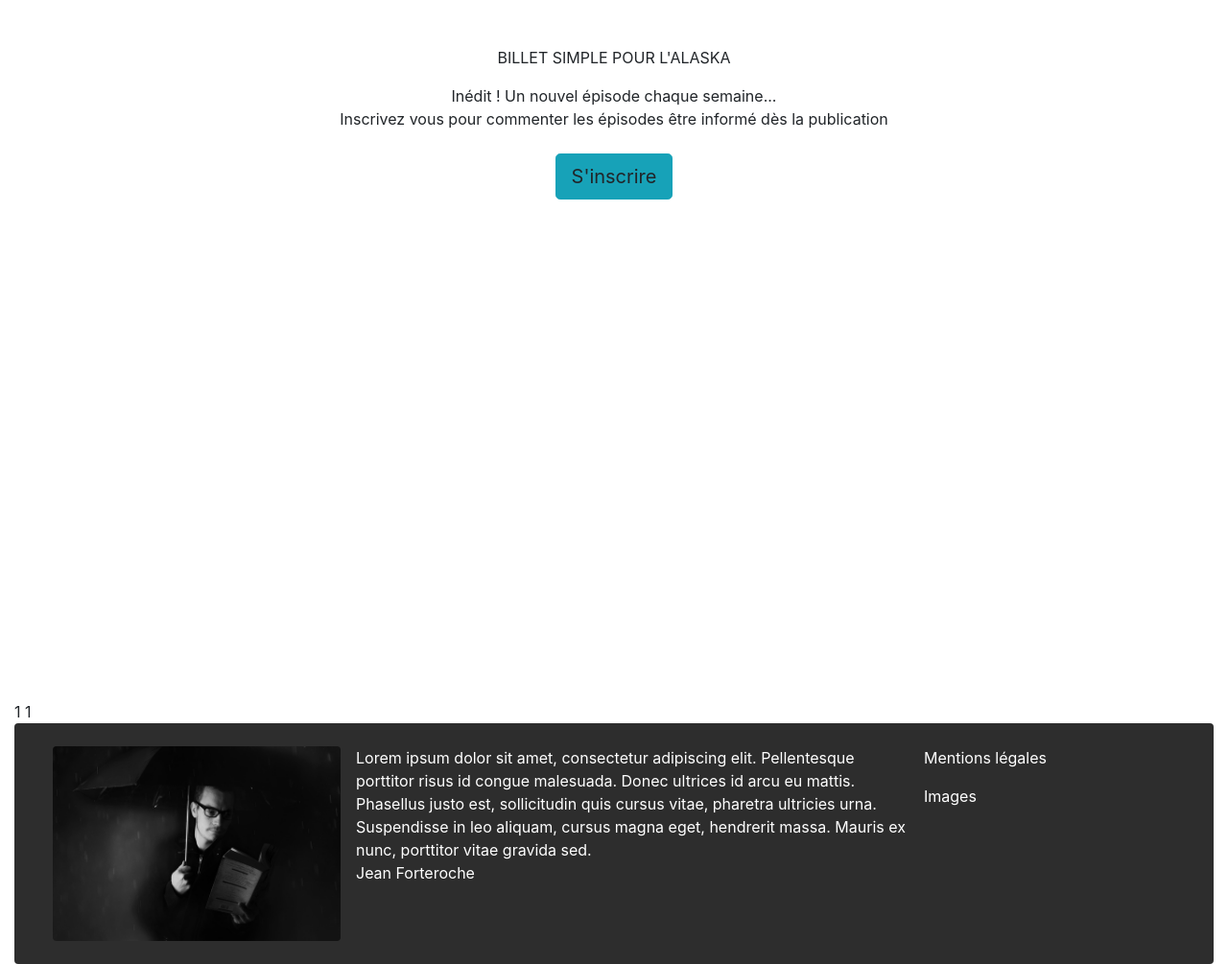
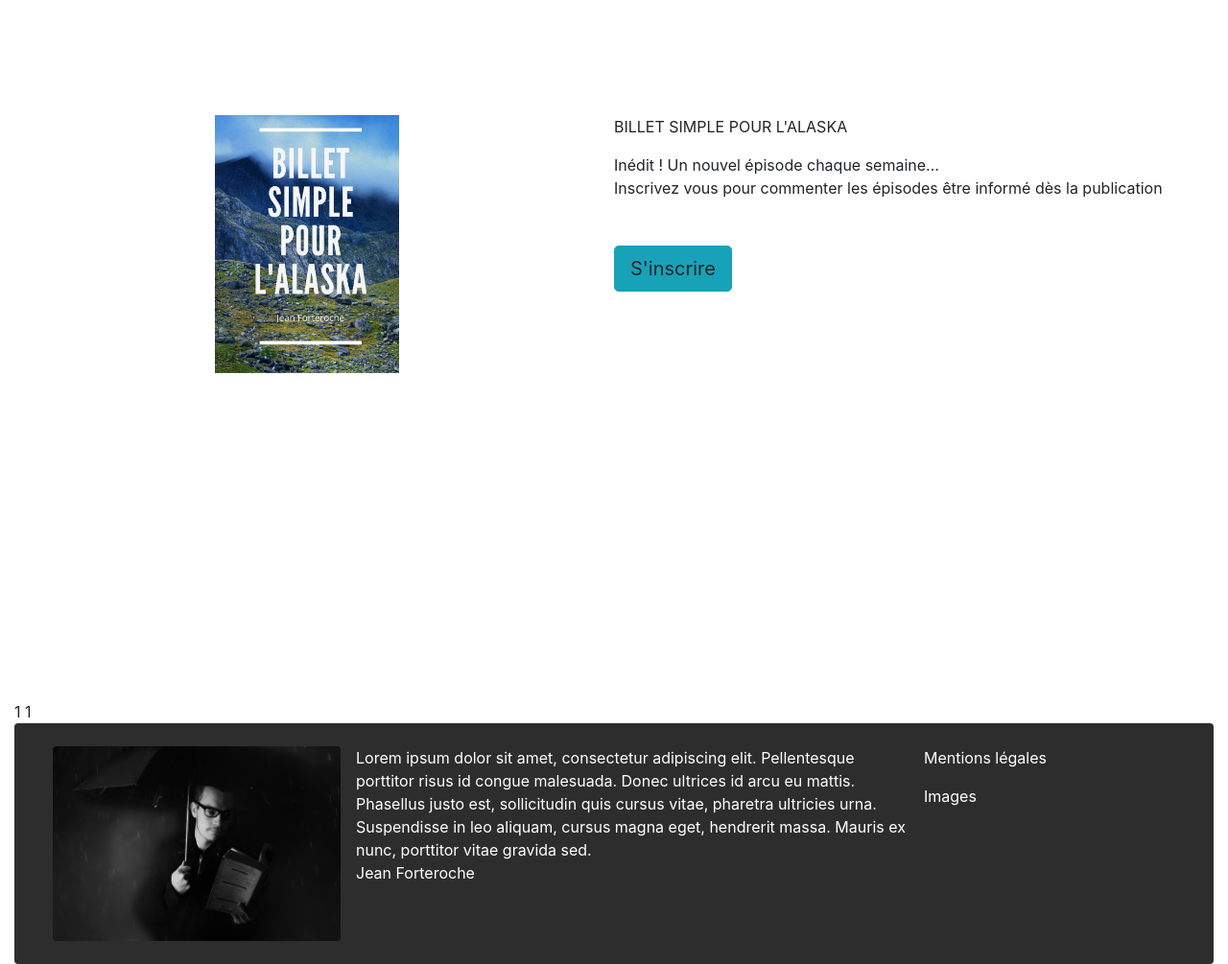
Before and after one commit to Leiwenn/CRUD-PHP-OOP, a PHP site: page / in a window 1280 px wide. Shown: the part 88-1093 px from the top of the page at 96% size. Run offline with PHP 8.4, Linux system fonts and the light colour scheme; data that the repository does not hold is empty; some libraries are stand-ins or nearby versions.

Commit message:
etape 2
- ajout de namespaces
- creation de CommentManager et CommentController
- affichage des commentaires et formulaire de leur ajout
- installation de composer

```diff
--- a/index.php
+++ b/index.php
@@ -1,7 +1,6 @@
 <?php
 
-require 'controller/PostController.php';
-
+require 'vendor/autoload.php';
 
 try{
 
@@ -11,7 +10,7 @@ try{
 
             if (isset($_GET['id']) && $_GET['id'] > 0){
 
-                $postController = new PostController();
+                $postController = new \p4\blog\controller\PostController();
                 $postController->showPost();
 
             }else{
@@ -19,7 +18,7 @@ try{
             }
         }
     }else{
-        $postController = new PostController();
+        $postController = new \p4\blog\controller\PostController();
         $postController->showPosts();
     }
 
--- a/model/DbManager.php
+++ /dev/null
@@ -1,16 +0,0 @@
-<?php
-
-//namespace Blog\model;
-
-class DbManager{
-
-	protected function dbConnexion(){
-		try {
-			$db = new PDO('mysql:host=localhost;dbname=bd_blog;', 'root', '', array(PDO::ATTR_ERRMODE => PDO::ERRMODE_EXCEPTION));
-		}
-		catch (Exception $e) {
-            die('Erreur : ' . $e->getMessage());
-		}
-		return $db;
-	}
-}
--- a/public/css/style.css
+++ b/public/css/style.css
@@ -6,6 +6,10 @@
 nav, #footer{
 	background: #2D2D2D;
 	color: white;
+}
+
+.hero img{
+	width: 15vw;
 }
 
 .single img{
--- a/controller/PostController.php
+++ b/src/controller/PostController.php
@@ -1,13 +1,13 @@
 <?php
 
-//namespace ;
-
-require_once 'model/PostManager.php';
+namespace p4\blog\controller;
+use p4\blog\model\PostManager as PostManager;
+require_once 'src/model/DbManager.php';
 
 class PostController{
 
     /**
-     * Undocumented function
+     * return all posts with template
      *
      * @return void
      */
@@ -20,7 +20,7 @@ class PostController{
     }
 
     /**
-     * Undocumented function
+     * return one post with template
      *
      * @return void
      */
--- /dev/null
+++ b/src/model/DbManager.php
@@ -0,0 +1,16 @@
+<?php
+
+namespace p4\blog\model;
+
+class DbManager{
+
+	protected function dbConnexion(){
+		try {
+			$db = new \PDO('mysql:host=localhost;dbname=bd_blog;', 'root', '', array(\PDO::ATTR_ERRMODE => \PDO::ERRMODE_EXCEPTION));
+		}
+		catch (\Exception $e) {
+            die('Erreur : ' . $e->getMessage());
+		}
+		return $db;
+	}
+}
--- a/model/PostManager.php
+++ b/src/model/PostManager.php
@@ -1,12 +1,15 @@
 <?php
 
-//namespace Blog\models;
-
-require_once 'model/DbManager.php';
+namespace p4\blog\model;
+require_once 'src/model/DbManager.php';
 
 class PostManager extends DbManager{
 
-    //récupère tous les billets
+    /**
+	 * get all posts where category is 1 = 'billet simple pour l'alaska'
+	 *
+	 * @return void
+	 */
 	public function getPosts(){
 
 		$db = $this->dbConnexion();
@@ -16,7 +19,12 @@ class PostManager extends DbManager{
 		return $posts;
 	}
 
-	//récupère un billet en fonction de son ID
+	/**
+	 * get one post where ID
+	 *
+	 * @param [type] $postId
+	 * @return void
+	 */
 	public function getPost($postId){
 		$db = $this->dbConnexion();
 
--- a/view/frontOffice/header.php
+++ b/view/frontOffice/header.php
@@ -7,10 +7,15 @@
         </ul>
     </nav>
 
-    <div class="text-center hero pt-5">
-        <p class="livre mb-3">BILLET SIMPLE POUR L'ALASKA</p>
-        <p class="mb-4">Inédit ! Un nouvel épisode chaque semaine...<br/>Inscrivez vous pour commenter les épisodes être informé dès la publication</p>
-        <a class="btn btn-lg btn-info" data-toggle="modal" data-target="#registration">S'inscrire</a>
+    <div class="text-center hero pt-5 d-flex justify-content-around flex-wrap">
+        <div class="w-50 pt-4 mt-5">
+            <img class="img-fluid cover" src="public/img/livre.jpg" alt="" />
+        </div>
+        <div class="text-left pt-4 w-50 mt-5">
+            <p class="livre mb-3">BILLET SIMPLE POUR L'ALASKA</p>
+            <p class="mb-5">Inédit ! Un nouvel épisode chaque semaine...<br/>Inscrivez vous pour commenter les épisodes être informé dès la publication</p>
+            <a class="btn btn-lg btn-info" data-toggle="modal" data-target="#registration">S'inscrire</a>
+        </div>
     </div>
 
 </header>
--- a/view/frontOffice/postsView.php
+++ b/view/frontOffice/postsView.php
@@ -1,11 +1,11 @@
-<section class="container d-flex flex-wrap p-4">
+<section class="container d-flex p-4">
     <?php
         while($data = $posts->fetch()){
     ?>
-        <article class="m-3 w-25">
-            <img src="public/img/<?= $data['file_name'] ?>" class="img-fluid" alt="<?= $data['file_description'] ?>">
-            <h3 class="text-center m-3"> <?= htmlspecialchars($data['title']) ?> </h3>
-            <p class="m-3"> <?= substr(htmlspecialchars($data['content']), 0, 300) ?> </p>
+        <article class="card shadow m-3 w-50">
+            <img src="public/img/<?= $data['file_name'] ?>" class="card-img-top img-fluid" alt="<?= $data['file_description'] ?>">
+            <h3 class="card-title text-center m-3"> <?= htmlspecialchars($data['title']) ?> </h3>
+            <p class="card-text m-3"> <?= substr(htmlspecialchars($data['content']), 0, 300) ?> </p>
             <a href="index.php?action=viewPost&id=<?= $data['id']; ?>" class="btn btn-info">Lire la suite</a>
         </article>
     <?php
```
Also changed, not shown: composer.json (added, +8 -0 lines), src/controller/CommentController.php (added, +12 -0 lines), src/model/CommentManager.php (added, +16 -0 lines), README.md, favicon-32x32.png (added).
